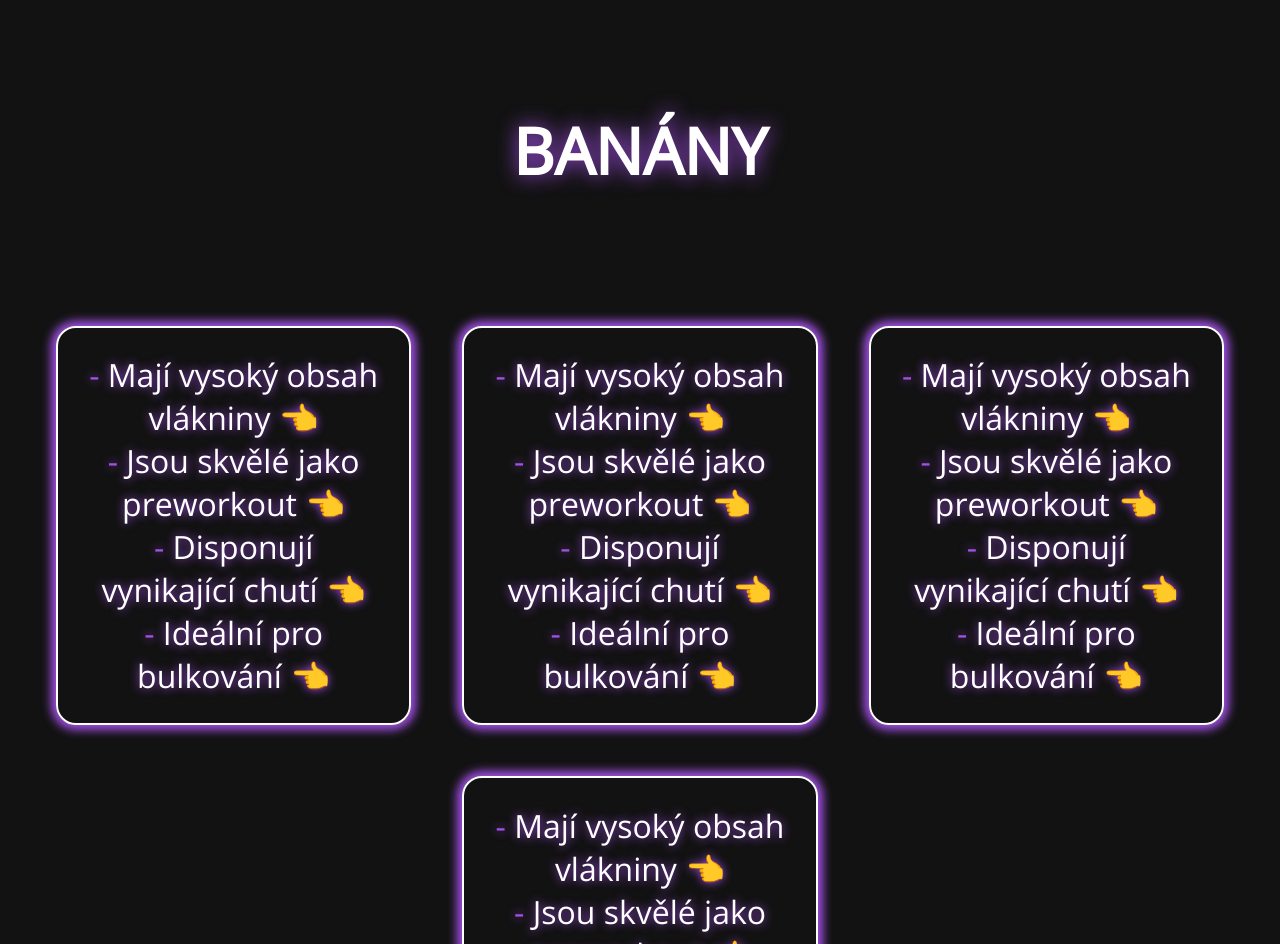
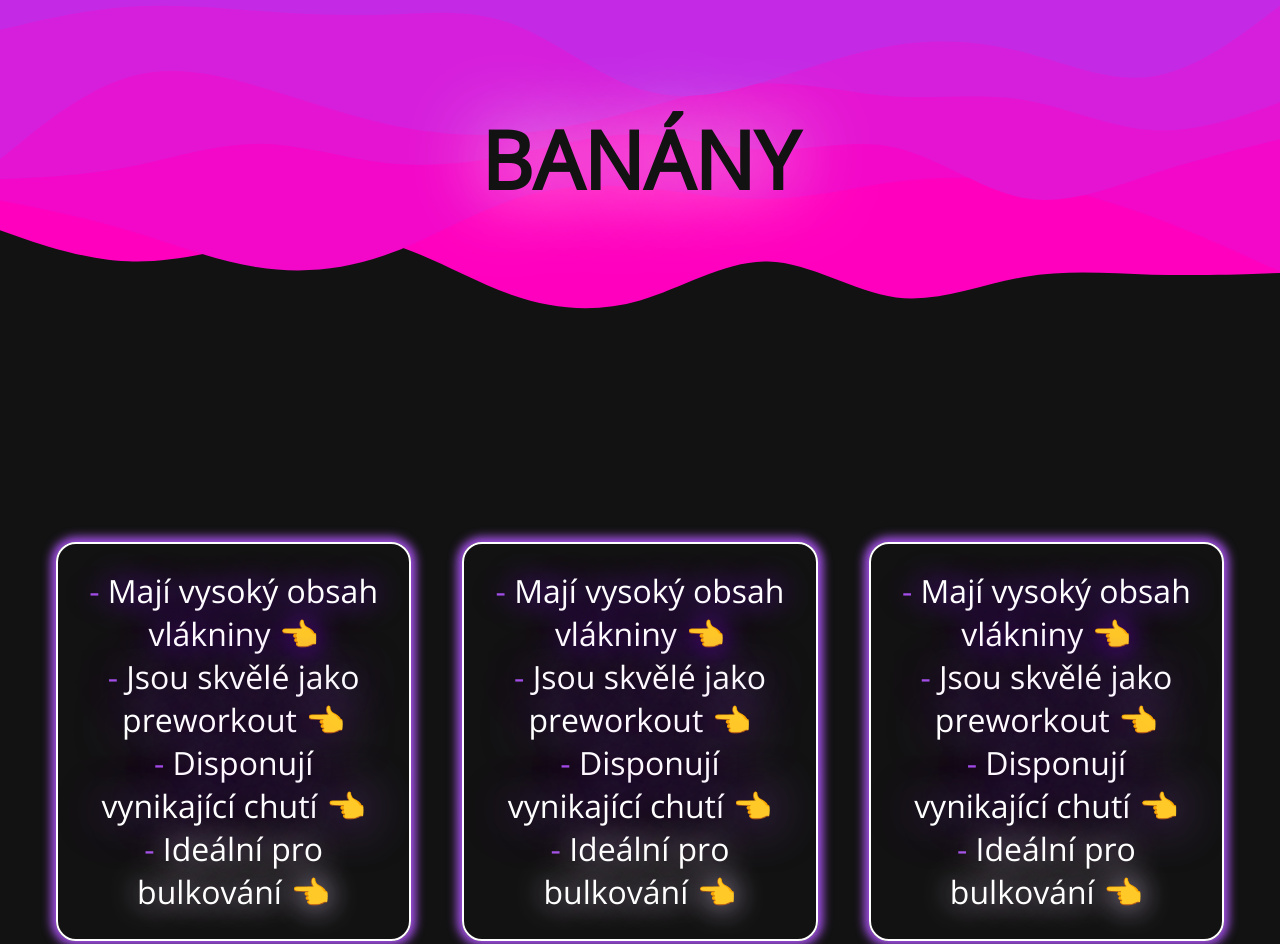
Before and after one commit to kai063/domaci-prace, a plain HTML site: page pseudo.html in a window 1280 px wide. Shown: the top 944 px of the page. Drawn offline with nearby package versions, Linux system fonts and the light colour scheme.

Commit message:
další commit

```diff
--- a/CSS/style.css
+++ b/CSS/style.css
@@ -75,12 +75,12 @@ body{
 }
 
 .bananbox{
-    color:white ;
+    color: var(--textcolor) ;
     padding: 2%;
     border: 2px solid white;
     border-radius: 20px;
     box-shadow: 0px 0px 10px 5px #a350e7;
-    text-shadow: 0px 0px 10px #a350e7 ;
+    text-shadow: 0px 0px 50px #a350e7 ;
     width: 300px;
     font-size: 2em;
     text-align: center;
@@ -105,7 +105,16 @@ p1::before{
     content:" - "
  }
 p1::first-letter{
-    color:#a350e7
+    color:#a350e7 ;
+}
+
+.bananbox p1:first-child{
+    text-shadow: 0px 0px 30px #8900fa;
+}
+
+.bananbox p1:last-child{
+    text-shadow: 0px 0px 30px #e1cbf3;
+
 }
 
  p1::after{
@@ -120,7 +129,7 @@ p1::first-letter{
     height:200px ;
  }
  .button{
-    background-color:#a350e7 ;
+    background-color:#c642d8 ;
     font-size: 2em;
     padding: 5%;
     border-radius: 30px;
@@ -161,12 +170,21 @@ p1::first-letter{
     align-items: center;
     justify-content: center;
     width: 100vw;
-    height: 300px;
+    background-image: url("/IMG/layered-waves-haikei.svg");
+    background-color:var(--backgroundcolor) ;
+    background-repeat: no-repeat;
+    background-size:cover;
+    padding-top: 50px;
+    padding-bottom: 250px;
+
+
+
+
 
 }
 
 h1{
-    color:var(--textcolor);
-    font-size: 4em;
-    text-shadow: 0px 0px 20px #a350e7;
+    color:var(--backgroundcolor);
+    font-size: 5em;
+    text-shadow: 0px 0px 80px var(--textcolor);
 }
```
Also changed, not shown: flex.html (+4 -4 lines), IMG/layered-waves-haikei.svg (added).
